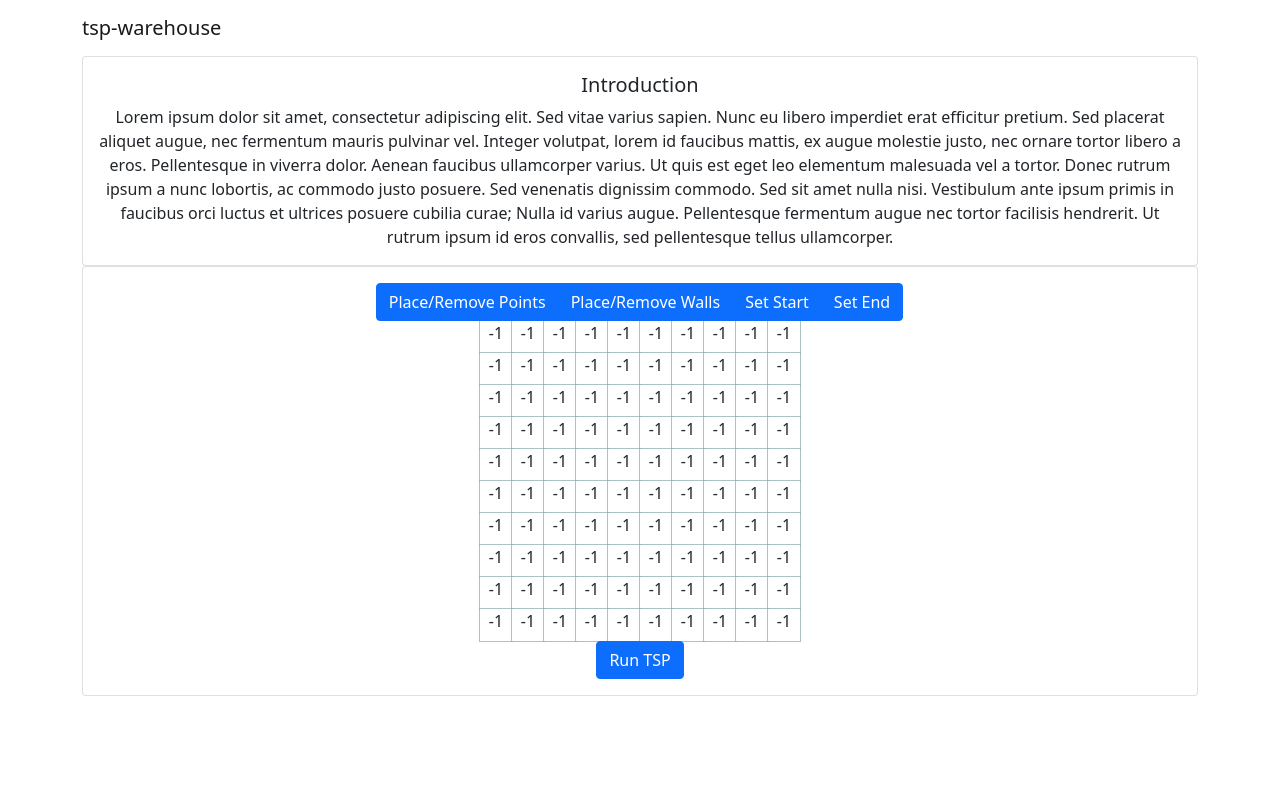
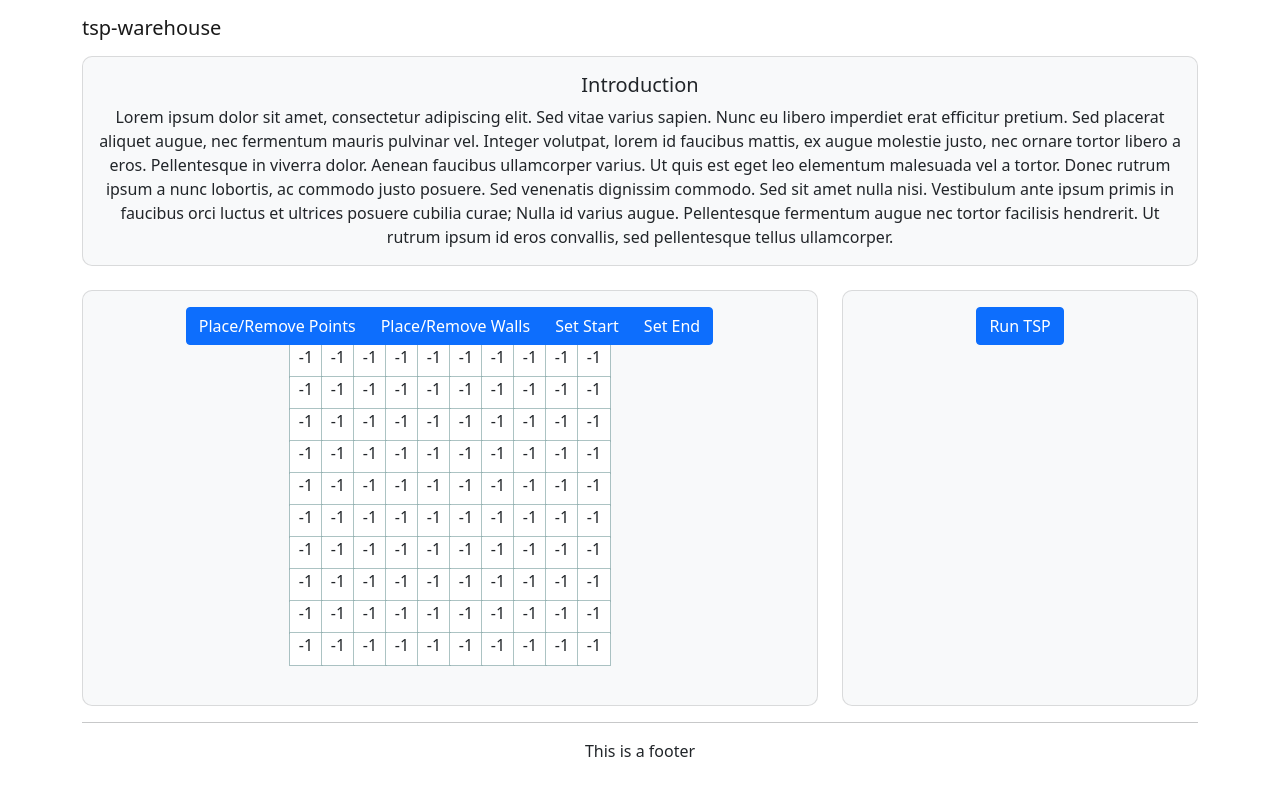
Before and after one commit to Achan40/tsp-warehouse, a React (Create React App) app in the folder whs-maze/: page / in a window 1280 px wide. Shown: the top 796 px of the page. Built offline with nearby package versions, Linux system fonts and the light colour scheme.

Commit message:
minor additions to css

```diff
--- a/whs-maze/src/App.js
+++ b/whs-maze/src/App.js
@@ -2,6 +2,7 @@ import Grid from './Grid';
 import Intro from './Intro';
 import Navbar from 'react-bootstrap/Navbar';
 import Container from 'react-bootstrap/Container'
+import Footer from './Footer';
 import './styles/App.css';
 
 function App() {
@@ -12,9 +13,9 @@ function App() {
           <Navbar.Brand className='tsp-brand justify-content-right'>tsp-warehouse</Navbar.Brand>
         </Container>
       </Navbar>
-
       <Intro/>
       <Grid/>
+      <Footer/>
     </div>
   );
 }
--- /dev/null
+++ b/whs-maze/src/Footer.js
@@ -0,0 +1,17 @@
+import { Component } from "react";
+import Container from 'react-bootstrap/Container'
+
+class Footer extends Component {
+
+    // if validations pass, component will render
+    render () {
+        return (
+            <Container>
+                <hr/>
+                <div>This is a footer</div>
+            </Container>
+        )
+    }
+}
+
+export default Footer;
--- a/whs-maze/src/Grid.js
+++ b/whs-maze/src/Grid.js
@@ -6,6 +6,8 @@ import Result from "./Result";
 import ToggleButtonGroup from 'react-bootstrap/ToggleButtonGroup';
 import ToggleButton from 'react-bootstrap/ToggleButton';
 import Container from 'react-bootstrap/Container'
+import Row from 'react-bootstrap/Row'
+import Col from 'react-bootstrap/Col'
 import Card from 'react-bootstrap/Card'
 import 'bootstrap/dist/css/bootstrap.css';
 import './styles/Grid.css';
@@ -110,18 +112,18 @@ class Grid extends Component {
     // use a nested loop to generate each cell, set the key of each cell to the index of the cell in the initial array
     render() {
         return (
+            <div>
                 <Container>
-                <Card>
+                    <Row>
+                        <Col>
+                            <Card bg='light' className="cust-card">
                                 <Card.Body>
-                        <div>
-                            <div>{this.state.currentButton}</div>
                                     <ToggleButtonGroup type="radio" name="options" onChange={(event) => {this.setCurrentButton(event)}}>
                                         <ToggleButton id="one" value={"Points"}>Place/Remove Points</ToggleButton>
                                         <ToggleButton id="two" value={"Walls"}>Place/Remove Walls</ToggleButton>
                                         <ToggleButton id="three" value={"Start"}>Set Start</ToggleButton>
                                         <ToggleButton id="four" value={"End"}>Set End</ToggleButton>
                                     </ToggleButtonGroup>
-
                                     <div className="grid">
                                         {this.maze.map((row,rowInd) => {
                                             return (
@@ -143,11 +145,21 @@ class Grid extends Component {
                                             )
                                         })}
                                     </div>
-                            <Result maze={this.maze} pointsArr={this.pointsArr} start={this.start} end={this.end}/>
-                        </div>
                                 </Card.Body>
                             </Card>
+                        </Col>
+                        <Col xs={12} md={4}>
+                            <Card bg='light' className="cust-card">
+                                <Card.Body>
+                                    <Result maze={this.maze} pointsArr={this.pointsArr} start={this.start} end={this.end}/>
+                                </Card.Body>
+                            </Card>
+                        </Col>
+                    </Row>
                 </Container>
+            </div>
+
+
         )
     }
 }
--- a/whs-maze/src/Intro.js
+++ b/whs-maze/src/Intro.js
@@ -8,7 +8,7 @@ class Intro extends Component {
     render () {
         return (
             <Container>
-                <Card>
+                <Card bg='light' className="cust-card">
                     <Card.Body>
                         <Card.Title>Introduction</Card.Title>
                         <Card.Text>Lorem ipsum dolor sit amet, consectetur adipiscing elit. Sed vitae varius sapien. Nunc eu libero imperdiet erat efficitur pretium. Sed placerat aliquet augue, nec fermentum mauris pulvinar vel. Integer volutpat, lorem id faucibus mattis, ex augue molestie justo, nec ornare tortor libero a eros. Pellentesque in viverra dolor. Aenean faucibus ullamcorper varius. Ut quis est eget leo elementum malesuada vel a tortor. Donec rutrum ipsum a nunc lobortis, ac commodo justo posuere. Sed venenatis dignissim commodo. Sed sit amet nulla nisi. Vestibulum ante ipsum primis in faucibus orci luctus et ultrices posuere cubilia curae; Nulla id varius augue. Pellentesque fermentum augue nec tortor facilisis hendrerit. Ut rutrum ipsum id eros convallis, sed pellentesque tellus ullamcorper.</Card.Text>
--- a/whs-maze/src/ResultPaths.js
+++ b/whs-maze/src/ResultPaths.js
@@ -1,5 +1,4 @@
 import { Component } from "react";
-import Button from 'react-bootstrap/Button'
 
 class ResultPaths extends Component {
     constructor () {
@@ -33,9 +32,9 @@ class ResultPaths extends Component {
             <div>
                 {this.props.resPaths.map((path,ind) => {
                     return (
-                        <Button key={ind} onMouseEnter={() => this.showPath(path)} onMouseLeave={() => this.hidePath(path)}>
-                            {this.props.resNodes[ind][0]} → {this.props.resNodes[ind][1]} : {path}
-                        </Button>
+                        <div key={ind} onMouseEnter={() => this.showPath(path)} onMouseLeave={() => this.hidePath(path)}>
+                            {this.props.resNodes[ind][0]} → {this.props.resNodes[ind][1]}
+                        </div>
                     )
                 })}
             </div>
--- a/whs-maze/src/styles/App.css
+++ b/whs-maze/src/styles/App.css
@@ -12,3 +12,14 @@
   /* font-size: calc(10px + 2vmin); */
   color: rgb(184, 89, 89);
 }
+
+.cust-card {
+  margin-bottom: 1.5rem;
+  border-radius: 10px !important;
+  text-align: center;
+}
+
+/* Making sure cards align correctly */
+.card {
+  height: 100%;
+}
```
Lines whose indentation alone changed are shown as unchanged.
